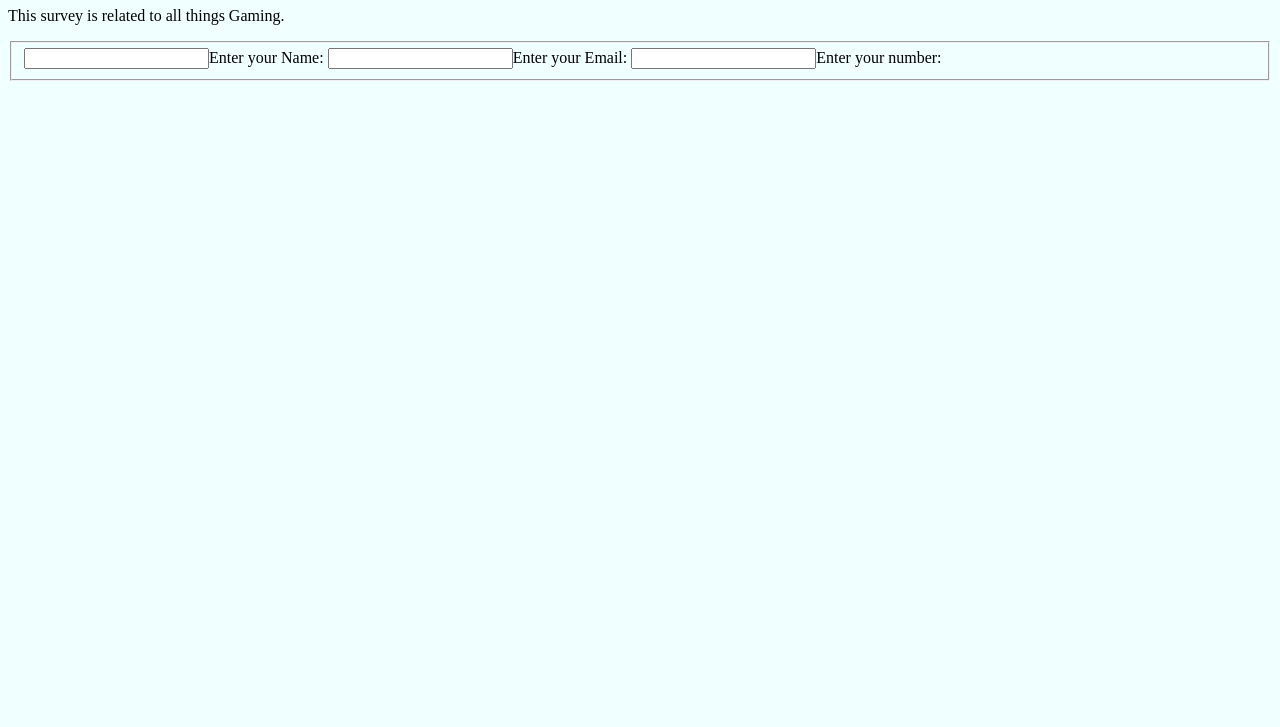
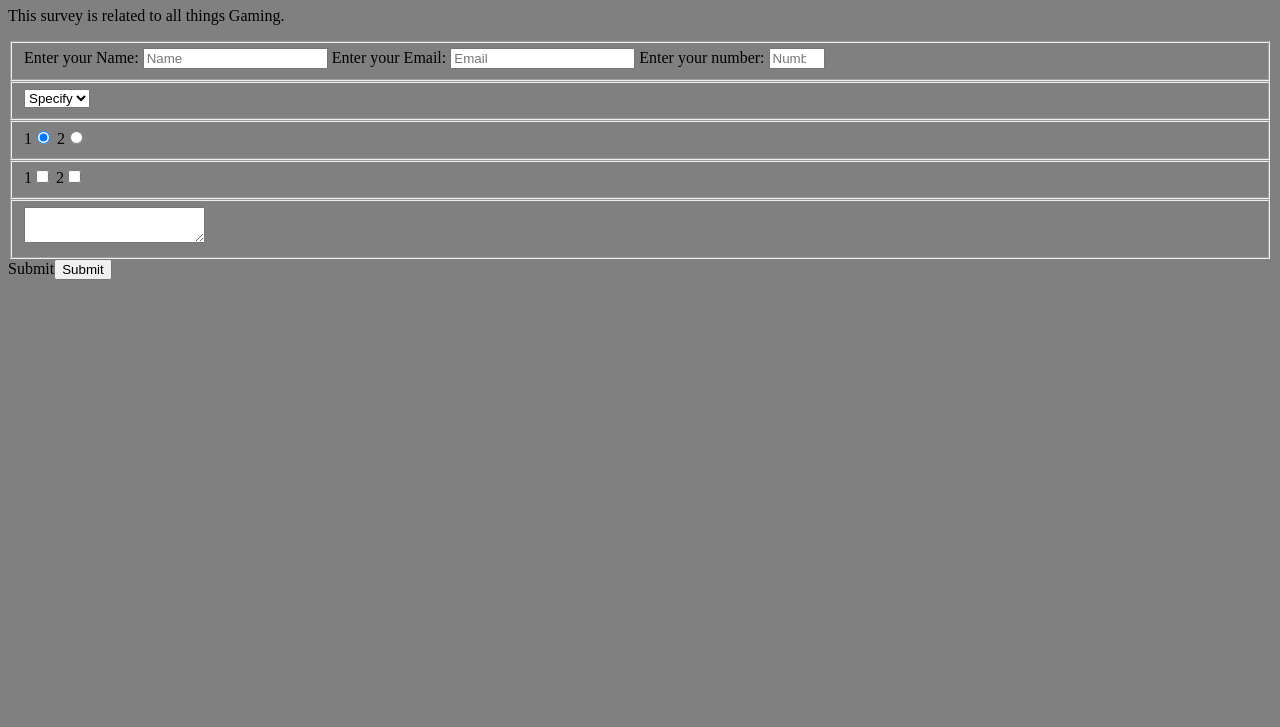
Before and after one commit to priyeshraj20/Survey_form, a plain HTML site: page index.html in a window 1280 px wide. Shown: the part 73-800 px from the top of the page. Drawn offline with Linux system fonts and the light colour scheme.

Commit message:
Created the bare minimum to complete all tests in freecodecamp need to style the website with CSS

```diff
--- a/index.html
+++ b/index.html
@@ -12,20 +12,35 @@
     <p id="description">This survey is related to all things Gaming.</p>
     <form id="survey-form">
       <fieldset>
-        <label for=""><input id="name" type="text" required >Enter your Name:</label>
-        <label for=""><input id="email" type="email">Enter your Email:</label>
-        <label for=""> <input id="number" type="number">Enter your number:</label>
-        <label for=""></label>
+        <label id="name-label" for="" >Enter your Name: <input id="name" type="text" placeholder="Name" required ></label>
+        <label id="email-label" for="">Enter your Email: <input id="email" type="email" placeholder="Email" required></label>
+        <label id="number-label" for="">Enter your number: <input id="number" type="number" min="2" max="99" placeholder="Number" ></label>
+       </fieldset>
 
+       <fieldset>
+        <label for="dropdown">
+         <select id="dropdown" name="dropdown">
+          <option value="">Specify</option>
+          <option value="1"></option>
+          <option value="2"></option>
+          <option value="3"></option>
+          <option value="4">Other</option>
+         </select>
+       </label>
+       </fieldset>
+       <fieldset>
+          <label for="">1<input value="1" name="no" type="radio" checked/></label>
+          <label for="">2<input value="2" name="no" type="radio"/></label>
+       </fieldset>
+       <fieldset>
+          <label for="">1<input value="1" type="checkbox"></label>
+          <label for="">2<input value="2" type="checkbox"></label>
+       </fieldset>
 
-
-
-
-
-
-
-      </fieldset>
-
+       <fieldset>
+         <textarea name="" id=""></textarea>
+       </fieldset>
+       <label for="">Submit<input type="submit" id="submit"></label>
     </form>
    </body>
  </html>
--- a/style.css
+++ b/style.css
@@ -1,5 +1,5 @@
 body{
-    background-color: azure;
+    background-color: gray;
 }
 
 #title{
@@ -9,7 +9,3 @@ body{
 #description{
     color:black
 }
-
-#name{
-
-}
```
